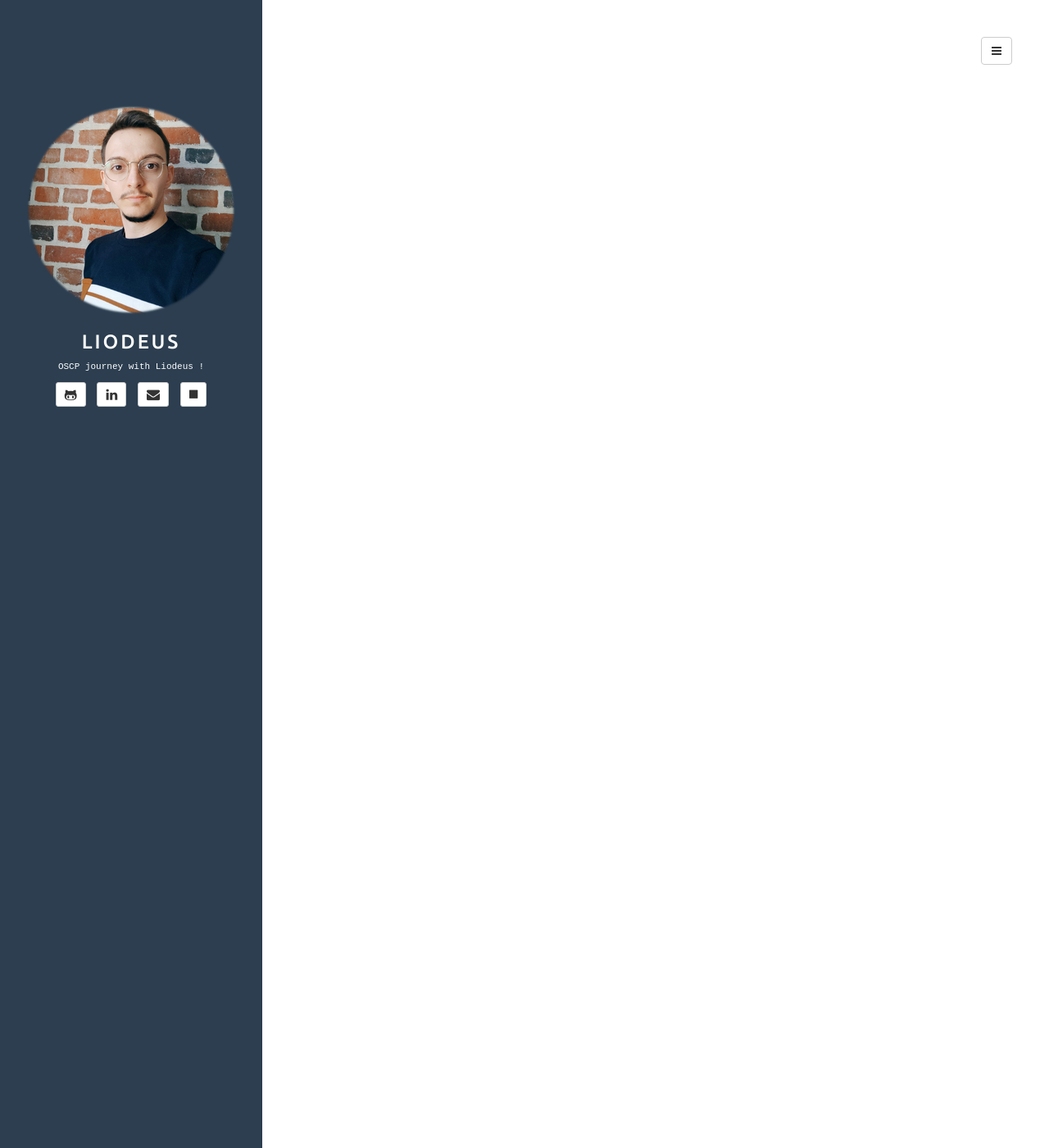
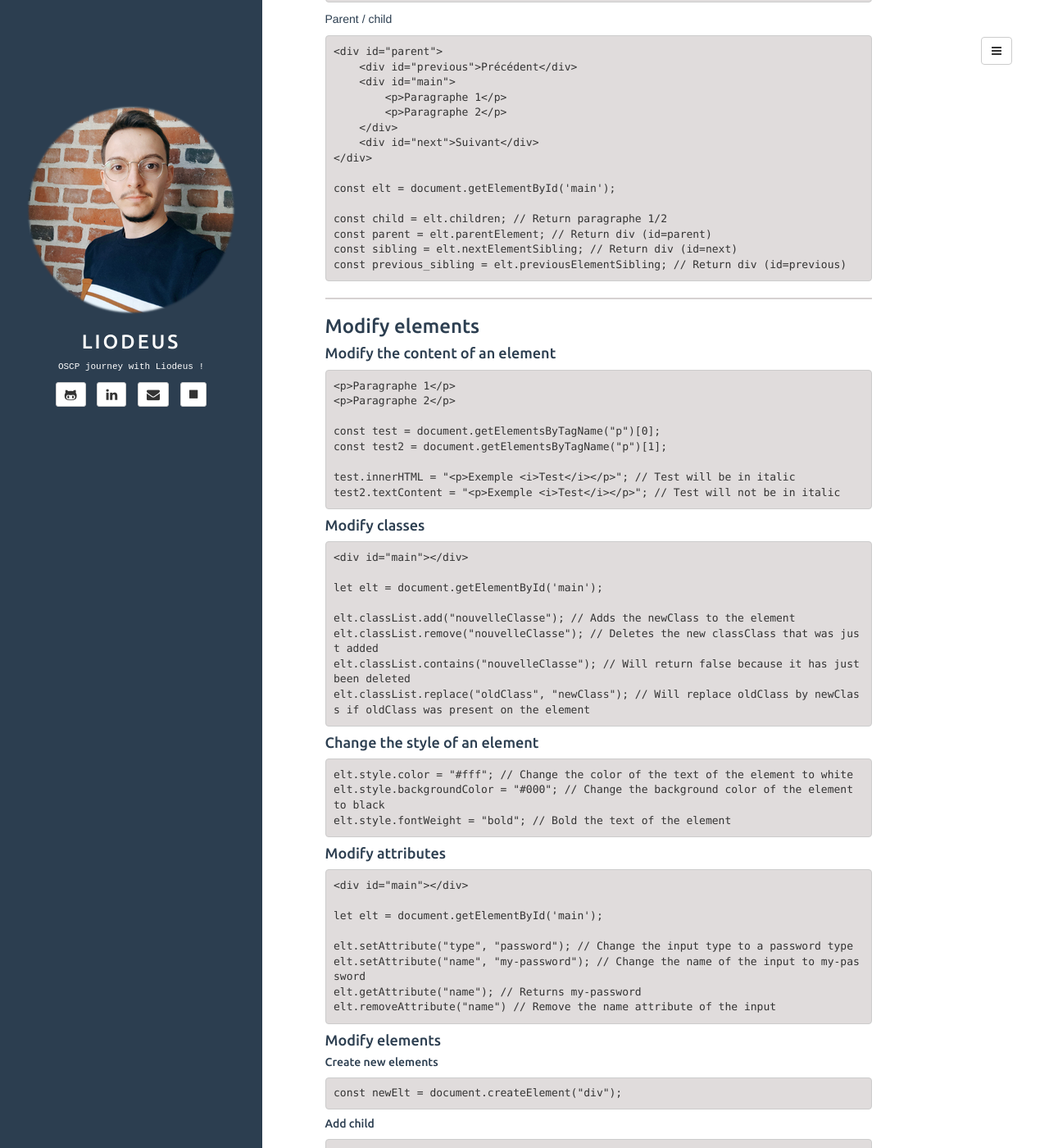
Before and after one commit to Liodeus/liodeus.github.io, a Jekyll site: the page built from _posts/2020-10-05-Javascript_OSWE.md, in a window 1280 px wide and 1400 px high, scrolled down 6805 px. Shown: the whole window at 82% size. Built offline with Jekyll 4.4.1, drawn with Linux system fonts in a browser that asks for light colours; some of the changed text lies outside the part shown.

Commit message:
Add files via upload

````diff
--- a/_posts/2020-10-05-Javascript_OSWE.md
+++ b/_posts/2020-10-05-Javascript_OSWE.md
@@ -7,22 +7,42 @@ description: "Javascript personal course - OSWE"
 
 # Table of contents
 
-- [JavaScript](#javascript)
-  - [Course used](#course-used)
-  - [Variables](#variables)
-  - [Constants](#constants)
-  - [Comments](#comments)
-  - [Print variables](#print-variables)
-  - [Determined variable type](#determined-variable-type)
-  - [Object](#object)
-  - [Class](#class)
-  - [Tables](#tables)
-  - [Set](#set)
-  - [Map](#map)
-  - [Conditions](#conditions)
-  - [Loops](#loops)
-  - [Functions](#functions)
-  - [Method in a class](#method-in-a-class)
+- [Table of contents](#table-of-contents)
+  - [JavaScript](#javascript)
+    - [Course used](#course-used)
+    - [Variables](#variables)
+    - [Constants](#constants)
+    - [Comments](#comments)
+    - [Print variables](#print-variables)
+    - [Determined variable type](#determined-variable-type)
+    - [Object](#object)
+    - [Class](#class)
+    - [Tables](#tables)
+    - [Set](#set)
+    - [Map](#map)
+    - [Conditions](#conditions)
+    - [Loops](#loops)
+    - [Functions](#functions)
+    - [Method in a class](#method-in-a-class)
+      - [Instance method](#instance-method)
+      - [Static method](#static-method)
+  - [DOM](#dom)
+    - [Couse used](#couse-used)
+    - [Get elements](#get-elements)
+    - [Modify elements](#modify-elements)
+      - [Modify the content of an element](#modify-the-content-of-an-element)
+      - [Modify classes](#modify-classes)
+      - [Change the style of an element](#change-the-style-of-an-element)
+      - [Modify attributes](#modify-attributes)
+      - [Modify elements](#modify-elements)
+        - [Create new elements](#create-new-elements)
+        - [Add child](#add-child)
+        - [Remove and replace elements](#remove-and-replace-elements)
+    - [Events](#events)
+      - [onclick](#onclick)
+      - [preventDefault](#preventdefault)
+      - [mouseMove](#mousemove)
+      - [input](#input)
 
 ------
 
@@ -328,3 +346,202 @@ p2.distance; // undefined
 
 console.log(Point.distance(p1, p2)); // 7.0710678118654755
 ```
+
+------
+
+## DOM
+
+### Couse used
+
+```
+https://openclassrooms.com/fr/courses/5543061-ecrivez-du-javascript-pour-le-web
+```
+
+------
+
+### Get elements
+
+getElementById()
+
+```
+<p id="test">Test</p>
+const test = document.getElementById('test');
+```
+
+getElementsByClassName()
+
+```
+<div>
+    <div class="content">Contenu 1</div>
+    <div class="content">Contenu 2</div>
+</div>
+const contents = document.getElementsByClassName('content');
+```
+
+getElementsByTagName()
+
+```
+<div>
+    <article>Contenu 1</article>
+    <article>Contenu 2</article>
+    <article>Contenu 3</article>
+</div>
+const articles = document.getElementsByTagName('article');
+const thirdArticle = articles[2];
+```
+
+Parent / child
+
+```
+<div id="parent">
+    <div id="previous">Précédent</div>
+    <div id="main">
+        <p>Paragraphe 1</p>
+        <p>Paragraphe 2</p>
+    </div>
+    <div id="next">Suivant</div>
+</div>
+
+const elt = document.getElementById('main');
+
+const child = elt.children; // Return paragraphe 1/2
+const parent = elt.parentElement; // Return div (id=parent)
+const sibling = elt.nextElementSibling; // Return div (id=next)
+const previous_sibling = elt.previousElementSibling; // Return div (id=previous)
+```
+
+------
+
+### Modify elements
+
+#### Modify the content of an element
+
+```
+<p>Paragraphe 1</p>
+<p>Paragraphe 2</p>
+
+const test = document.getElementsByTagName("p")[0];
+const test2 = document.getElementsByTagName("p")[1];
+
+test.innerHTML = "<p>Exemple <i>Test</i></p>"; // Test will be in italic
+test2.textContent = "<p>Exemple <i>Test</i></p>"; // Test will not be in italic
+```
+
+#### Modify classes
+
+```
+<div id="main"></div>
+
+let elt = document.getElementById('main');
+
+elt.classList.add("nouvelleClasse"); // Adds the newClass to the element
+elt.classList.remove("nouvelleClasse"); // Deletes the new classClass that was just added
+elt.classList.contains("nouvelleClasse"); // Will return false because it has just been deleted
+elt.classList.replace("oldClass", "newClass"); // Will replace oldClass by newClass if oldClass was present on the element
+```
+
+#### Change the style of an element
+
+```
+elt.style.color = "#fff"; // Change the color of the text of the element to white
+elt.style.backgroundColor = "#000"; // Change the background color of the element to black
+elt.style.fontWeight = "bold"; // Bold the text of the element
+```
+
+#### Modify attributes
+
+```
+<div id="main"></div>
+
+let elt = document.getElementById('main');
+
+elt.setAttribute("type", "password"); // Change the input type to a password type
+elt.setAttribute("name", "my-password"); // Change the name of the input to my-password
+elt.getAttribute("name"); // Returns my-password
+elt.removeAttribute("name") // Remove the name attribute of the input
+```
+
+#### Modify elements
+
+##### Create new elements
+
+```
+const newElt = document.createElement("div");
+```
+
+##### Add child
+
+```
+<div id="main"></div>
+
+const newElt = document.createElement("div");
+let elt = document.getElementById("main");
+
+elt.appendChild(newElt);
+```
+
+##### Remove and replace elements
+
+```
+<div id="main"></div>
+
+const newElt = document.createElement("div");
+let elt = document.getElementById("main");
+elt.appendChild(newElt);
+
+elt.removeChild(newElt); // Removes the newElt element from the elt element
+elt.replaceChild(document.createElement("article"), newElt); // Replaces the newElt element by a new element of type article
+```
+
+------
+
+### Events
+
+```
+addEventListener(<event>, <callback>);
+```
+
+#### onclick
+
+```
+const elt = document.getElementById('link');
+
+elt.addEventListener('click', function() {
+    elt.innerHTML = "Clicked !";
+});
+```
+
+#### preventDefault
+
+```
+const elt = document.getElementById('link');
+
+elt.addEventListener('click', function(event) {
+    event.preventDefault(); // We use the preventDefault function of our event object to prevent the default behavior of this element when the mouse is clicked.
+});
+```
+
+#### mouseMove
+
+```
+elt.addEventListener('mousemove', function(event) {
+    const x = event.offsetX;
+    const y = event.offsetY;
+});
+```
+
+#### input
+
+Works for :
+
+- \<input\>\</input\>
+- \<select\>\</select\>
+- \<textarea\>\</textarea\>
+
+```
+input.addEventListener('input', function(event) {
+    output.innerHTML = event.target.value;
+});
+```
+
+------
````
Also changed, not shown: other parts of _posts/2020-10-05-Javascript_OSWE.md (+0 -2 lines).
